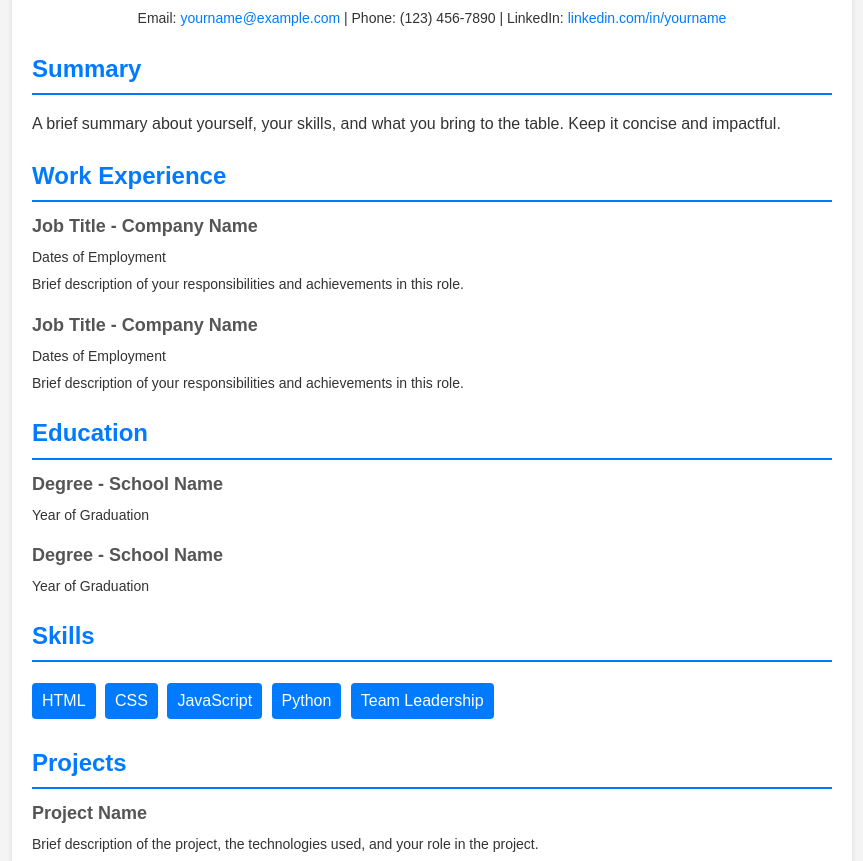
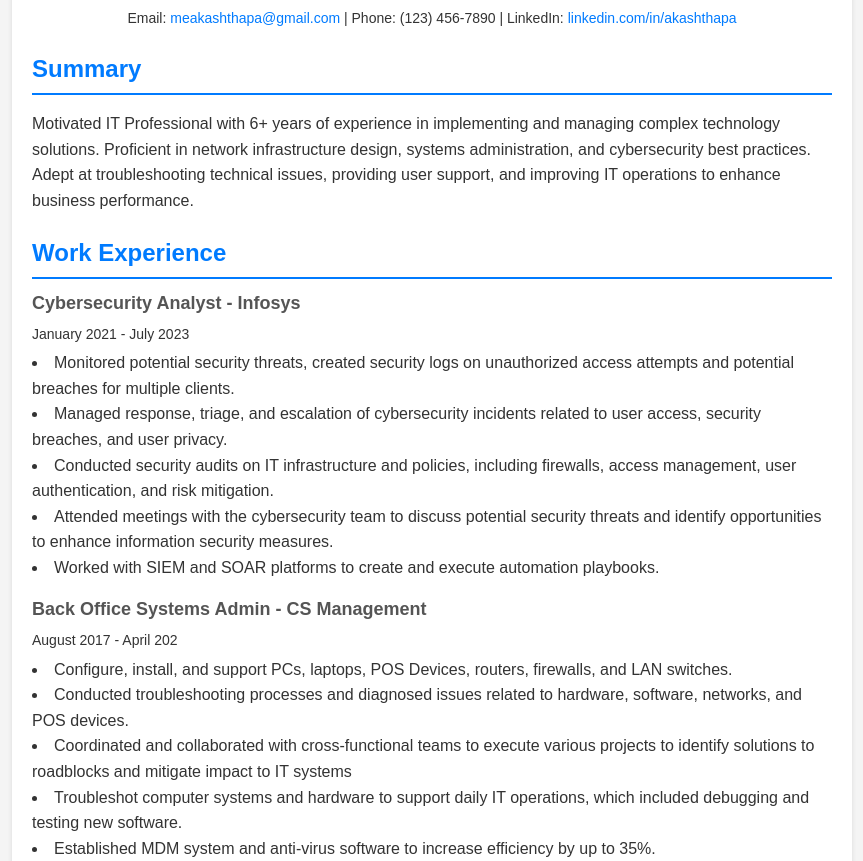
Before and after one commit to meakashthapa/meakashthapa.github.io, a plain HTML site: page index.html in a window 1280 px wide. Shown: the part 91-952 px from the top of the page, without its empty margins (208-1071 px from the left). Drawn offline with Linux system fonts and the light colour scheme.

Commit message:
Made changes to the file and added all the personal info.

```diff
--- a/index.html
+++ b/index.html
@@ -82,48 +82,85 @@
                 <p class="contact">
                     Email:
                     <a href="mailto:yourname@example.com"
-                        >yourname@example.com</a
+                        >meakashthapa@gmail.com</a
                     >
                     | Phone: (123) 456-7890 | LinkedIn:
-                    <a href="#">linkedin.com/in/yourname</a>
+                    <a href="#">linkedin.com/in/akashthapa</a>
                 </p>
             </section>
+
             <section class="section">
                 <h2>Summary</h2>
                 <p>
-                    A brief summary about yourself, your skills, and what you
-                    bring to the table. Keep it concise and impactful.
+                    Motivated IT Professional with 6+ years of experience in implementing and managing
+                    complex technology solutions. Proficient in network infrastructure design, systems
+                    administration, and cybersecurity best practices. Adept at troubleshooting technical issues,
+                    providing user support, and improving IT operations to enhance business performance.
                 </p>
             </section>
+
             <section class="section">
                 <h2>Work Experience</h2>
                 <div class="item">
-                    <h3>Job Title - Company Name</h3>
-                    <p>Dates of Employment</p>
-                    <p>
-                        Brief description of your responsibilities and
-                        achievements in this role.
-                    </p>
+                    <h3>Cybersecurity Analyst - Infosys</h3>
+                    <p>January 2021 - July 2023</p>
+                    <uo>
+                        <li>
+                            Monitored potential security threats, created security logs on unauthorized access attempts and potential breaches for multiple clients.
+                        </li>
+                        <li>
+                            Managed response, triage, and escalation of cybersecurity incidents related to user access,
+                            security breaches, and user privacy.
+                        </li>
+                        <li>
+                            Conducted security audits on IT infrastructure and policies, including firewalls, access
+                            management, user authentication, and risk mitigation.
+                        </li>
+                        <li>
+                            Attended meetings with the cybersecurity team to discuss potential security threats and
+                            identify opportunities to enhance information security measures.
+                        </li>
+                        <li>
+                            Worked with SIEM and SOAR platforms to create and execute automation playbooks.
+                        </li>
+                    </uo>
                 </div>
+
                 <div class="item">
-                    <h3>Job Title - Company Name</h3>
-                    <p>Dates of Employment</p>
-                    <p>
-                        Brief description of your responsibilities and
-                        achievements in this role.
-                    </p>
+                    <h3>Back Office Systems Admin - CS Management</h3>
+                    <p>August 2017 - April 202</p>
+                    <uo>
+                        <li>
+                            Configure, install, and support PCs, laptops, POS Devices, routers, firewalls, and LAN
+                            switches.
+                        </li>
+                        <li>
+                            Conducted troubleshooting processes and diagnosed issues related to hardware, software,
+                            networks, and POS devices.
+                        </li>
+                        <li>
+                            Coordinated and collaborated with cross-functional teams to execute various projects to
+                            identify solutions to roadblocks and mitigate impact to IT systems
+                        </li>
+                        <li>
+                            Troubleshot computer systems and hardware to support daily IT operations, which
+                            included debugging and testing new software.
+                        </li>
+                        <li>
+                            Established MDM system and anti-virus software to increase efficiency by up to 35%.
+                        </li>
+                    </uo>
                 </div>
+
             </section>
+
             <div class="section">
                 <h2>Education</h2>
                 <div class="item">
-                    <h3>Degree - School Name</h3>
-                    <p>Year of Graduation</p>
+                    <h3>Bachelors - University of Scranton</h3>
+                    <p>May 2020</p>
                 </div>
-                <div class="item">
-                    <h3>Degree - School Name</h3>
-                    <p>Year of Graduation</p>
-                </div>
+
             </section>
             <section class="section">
                 <h2>Skills</h2>
@@ -131,7 +168,7 @@
                     <ul>
                         <li>HTML</li>
                         <li>CSS</li>
-                        <li>JavaScript</li>
+                        <li>Java</li>
                         <li>Python</li>
                         <li>Team Leadership</li>
                     </ul>
@@ -140,17 +177,15 @@
             <section class="section">
                 <h2>Projects</h2>
                 <div class="item">
-                    <h3>Project Name</h3>
+                    <h3>correct-the-HTML</h3>
                     <p>
-                        Brief description of the project, the technologies used,
-                        and your role in the project.
+                        Used knowledge of HTML to correctly make changes to html index file with correct semantic tags.
                     </p>
                 </div>
                 <div class="item">
-                    <h3>Project Name</h3>
+                    <h3>meakashthapa.github.io</h3>
                     <p>
-                        Brief description of the project, the technologies used,
-                        and your role in the project.
+                        Used Github, HTML and CSS to create a resume webpage hosted on Github.
                     </p>
                 </div>
             </section>
```
